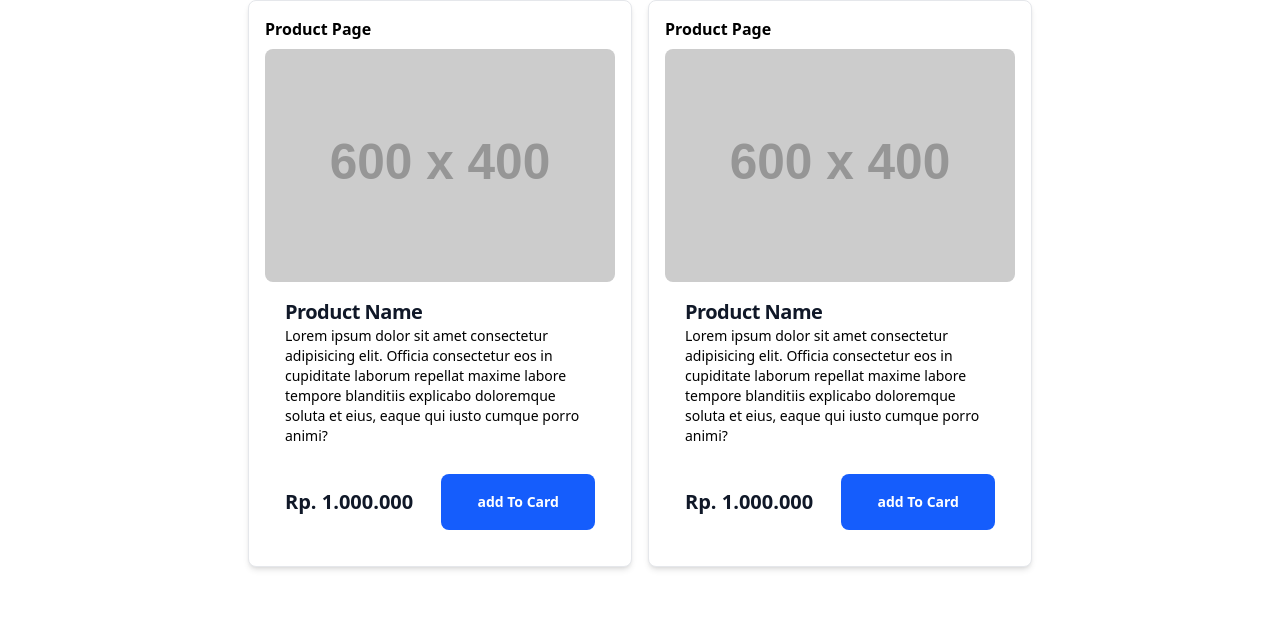
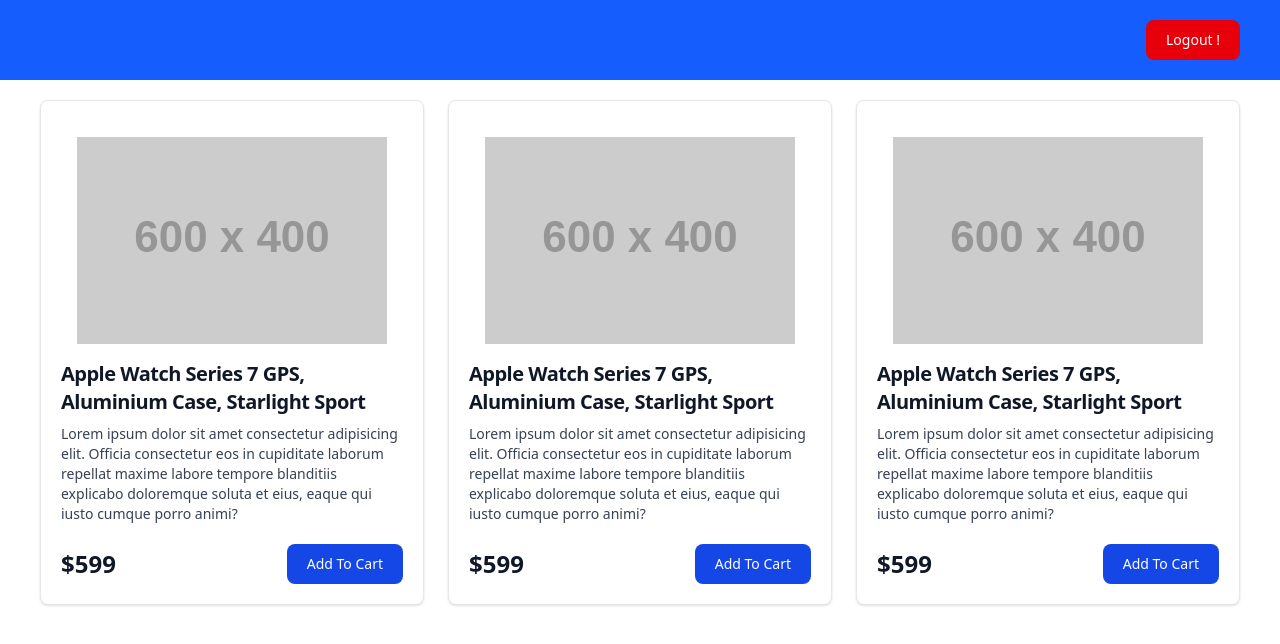
Before and after one commit to mhammdalwii/reactTerbaru, a React (Vite) app in the folder my-react-app/: page /products in a window 1280 px wide. Shown: the top 644 px of the page. Built offline with nearby package versions, Linux system fonts and the light colour scheme.

Commit message:
lanjutan

```diff
--- a/my-react-app/src/components/Elements/Button/Button.jsx
+++ b/my-react-app/src/components/Elements/Button/Button.jsx
@@ -1,7 +1,7 @@
 const Button = (props) => {
-  const { children, classname = "bg-black" } = props;
+  const { children, classname = "bg-black", onClick = () => {}, type = "button" } = props;
   return (
-    <button className={`${classname} text-white font-bold py-2 px-4 rounded`} type="submit">
+    <button className={`${classname} text-white font-bold py-2 px-2 rounded`} type={type} onClick={() => onClick()}>
       {children}
     </button>
   );
--- a/my-react-app/src/components/Fragments/CardProducts.jsx
+++ b/my-react-app/src/components/Fragments/CardProducts.jsx
@@ -1,30 +1,29 @@
+import { Fragment } from "react";
 import Button from "../Elements/Button";
 
 const CardProduct = (props) => {
   const { children } = props;
-  return <div className="w-full max-w-sm bg-white border border-gray-200 rounded-lg shadow-md p-4 mx-2">{children}</div>;
+  return <div className="w-full max-w-sm bg-white border border-gray-200 rounded-lg shadow-sm dark:bg-gray-800 dark:border-gray-700 mx-3 flex flex-col justify-between">{children}</div>;
 };
 
 const Header = (props) => {
   const { image } = props;
   return (
-    <>
-      {" "}
-      <h1 className="font-bold mb-2">Product Page</h1>
+    <div className="px-5 pt-5">
       <a href="#">
-        <img src={image} alt="Product" className="w-full h-auto rounded-lg mb-4" />
+        <img className="p-4 rounded-t-lg w-full object-cover" src={image} alt="product image" />
       </a>
-    </>
+    </div>
   );
 };
 
 const Body = (props) => {
-  const { children, title } = props;
+  const { children, name } = props;
   return (
     <div className="px-5 pb-5">
       <a href="#">
-        <h5 className="text-xl font-semibold tracking-tight text-gray-900">{title}</h5>
-        <p className="text-sm *:text-gray-700 mb-2">{children}</p>
+        <h5 className="text-xl font-semibold tracking-tight text-gray-900 dark:text-white">{name}</h5>
+        <p className="text-sm text-gray-700 dark:text-gray-400 mt-2">{children}</p>
       </a>
     </div>
   );
@@ -34,10 +33,10 @@ const Footer = (props) => {
   const { price } = props;
   return (
     <div className="flex items-center justify-between px-5 pb-5">
-      <span className="text-xl font-bold text-gray-900">{price}</span>
-      <a href="#" className="text-white bg-blue-600 hover:bg-blue-700 focus:ring-4 focus:outline-none focus:ring-blue-300 font-medium rounded-lg text-sm px-5 py-2.5 text-center">
-        <Button classname="text-sm">add To Card</Button>
-      </a>
+      <span className="text-2xl font-bold text-gray-900 dark:text-white">{price}</span>
+      <Button classname="bg-blue-700 hover:bg-blue-800 focus:ring-4 focus:outline-none focus:ring-blue-300 dark:bg-blue-600 dark:hover:bg-blue-700 dark:focus:ring-blue-800 text-white font-medium rounded-lg text-sm px-5 py-2.5">
+        Add To Cart
+      </Button>
     </div>
   );
 };
--- a/my-react-app/src/components/Fragments/FormLogin.jsx
+++ b/my-react-app/src/components/Fragments/FormLogin.jsx
@@ -2,11 +2,21 @@ import Button from "../Elements/Button";
 import InputForms from "../Elements/Input";
 
 const FormLogin = () => {
+  const handleLogin = (event) => {
+    event.preventDefault();
+    localStorage.setItem("email", event.target.email.value);
+    localStorage.setItem("password", event.target.password.value);
+    window.location.href = "/products";
+    console.log("Login button clicked");
+  };
+
   return (
-    <form action="">
+    <form onSubmit={handleLogin}>
       <InputForms label="Email" type="email" placeholder="example@gmail.com" name="email" />
       <InputForms label="Password" type="password" placeholder="********" name="password" />
-      <Button classname="bg-blue-600 w-full">Login</Button>
+      <Button classname="bg-blue-600 w-full" type="submit">
+        Login
+      </Button>
     </form>
   );
 };
--- a/my-react-app/src/main.jsx
+++ b/my-react-app/src/main.jsx
@@ -21,6 +21,8 @@ const router = createBrowserRouter([
     path: "/register",
     element: <RegisterPage />,
   },
+
+  // products
   {
     path: "/products",
     element: <ProductPage />,
--- a/my-react-app/src/pages/products.jsx
+++ b/my-react-app/src/pages/products.jsx
@@ -1,24 +1,60 @@
+import { Fragment } from "react";
 import Button from "../components/Elements/Button";
 import CardProduct from "../components/Fragments/CardProducts";
 
+const products = [
+  {
+    id: 1,
+    image: "https://placehold.co/600x400/png",
+    name: "Apple Watch Series 7 GPS, Aluminium Case, Starlight Sport",
+    description: "Lorem ipsum dolor sit amet consectetur adipisicing elit. Officia consectetur eos in cupiditate laborum repellat maxime labore tempore blanditiis explicabo doloremque soluta et eius, eaque qui iusto cumque porro animi?",
+    price: "$599",
+  },
+  {
+    id: 2,
+    image: "https://placehold.co/600x400/png",
+    name: "Apple Watch Series 7 GPS, Aluminium Case, Starlight Sport",
+    description: "Lorem ipsum dolor sit amet consectetur adipisicing elit. Officia consectetur eos in cupiditate laborum repellat maxime labore tempore blanditiis explicabo doloremque soluta et eius, eaque qui iusto cumque porro animi?",
+    price: "$599",
+  },
+  {
+    id: 3,
+    image: "https://placehold.co/600x400/png",
+    name: "Apple Watch Series 7 GPS, Aluminium Case, Starlight Sport",
+    description: "Lorem ipsum dolor sit amet consectetur adipisicing elit. Officia consectetur eos in cupiditate laborum repellat maxime labore tempore blanditiis explicabo doloremque soluta et eius, eaque qui iusto cumque porro animi?",
+    price: "$599",
+  },
+];
+
+const email = localStorage.getItem("email");
+
 const ProductPage = () => {
+  const handleLogout = () => {
+    localStorage.removeItem("email");
+    localStorage.removeItem("password");
+    window.location.href = "/login";
+  };
   return (
-    <div className="flex justify-center items-center ">
-      <CardProduct>
-        <CardProduct.Header image="https://placehold.co/600x400/png" />
-        <CardProduct.Body title="Product Name">
-          Lorem ipsum dolor sit amet consectetur adipisicing elit. Officia consectetur eos in cupiditate laborum repellat maxime labore tempore blanditiis explicabo doloremque soluta et eius, eaque qui iusto cumque porro animi?
-        </CardProduct.Body>
-        <CardProduct.Footer price="Rp. 1.000.000" />
-      </CardProduct>
-      <CardProduct>
-        <CardProduct.Header image="https://placehold.co/600x400/png" />
-        <CardProduct.Body title="Product Name">
-          Lorem ipsum dolor sit amet consectetur adipisicing elit. Officia consectetur eos in cupiditate laborum repellat maxime labore tempore blanditiis explicabo doloremque soluta et eius, eaque qui iusto cumque porro animi?
-        </CardProduct.Body>
-        <CardProduct.Footer price="Rp. 1.000.000" />
-      </CardProduct>
-    </div>
+    <Fragment>
+      <div className="flex justify-end h-20 bg-blue-600 items-center px-10 text-white">
+        {email}
+        <Button
+          classname="bg-red-600 hover:bg-red-700 focus:ring-4 focus:outline-none focus:ring-red-300 dark:bg-red-600 dark:hover:bg-red-700 dark:focus:ring-red-800 text-black font-medium rounded-lg text-sm px-5 py-2.5 ml-3"
+          onClick={handleLogout}
+        >
+          Logout !
+        </Button>
+      </div>
+      <div className="flex justify-center items-center py-5">
+        {products.map((product) => (
+          <CardProduct key={product.id}>
+            <CardProduct.Header image={product.image} />
+            <CardProduct.Body name={product.name}>{product.description}</CardProduct.Body>
+            <CardProduct.Footer price={product.price} />
+          </CardProduct>
+        ))}
+      </div>
+    </Fragment>
   );
 };
 
```
